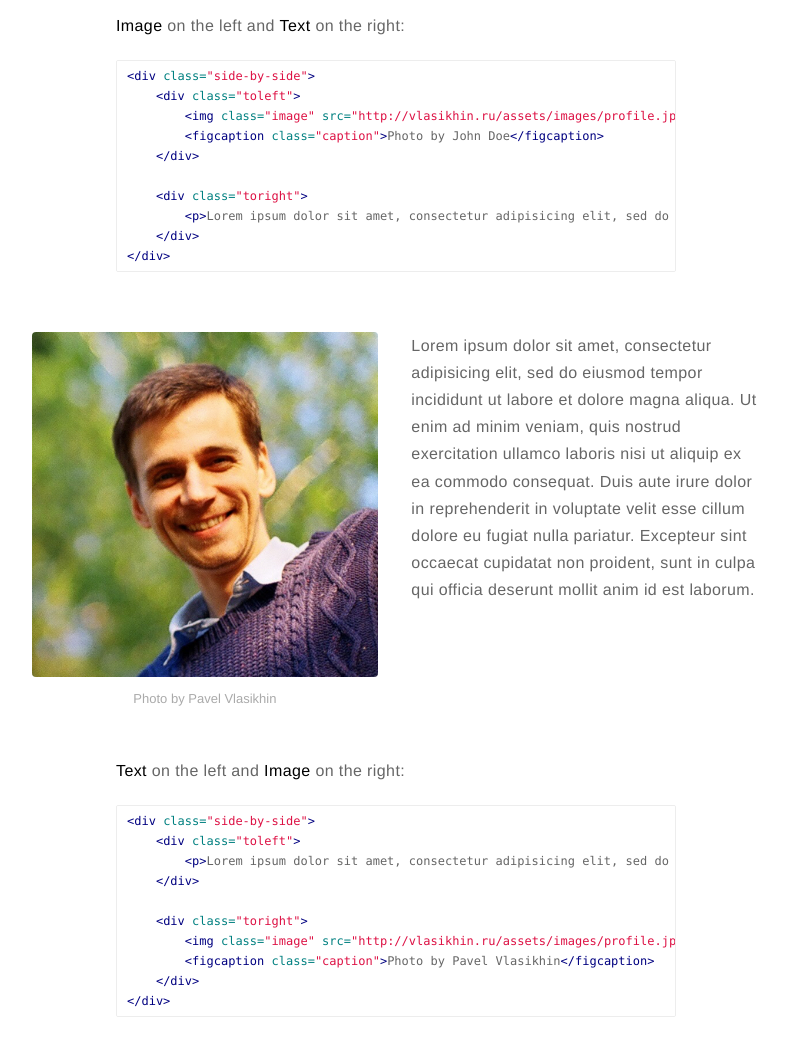
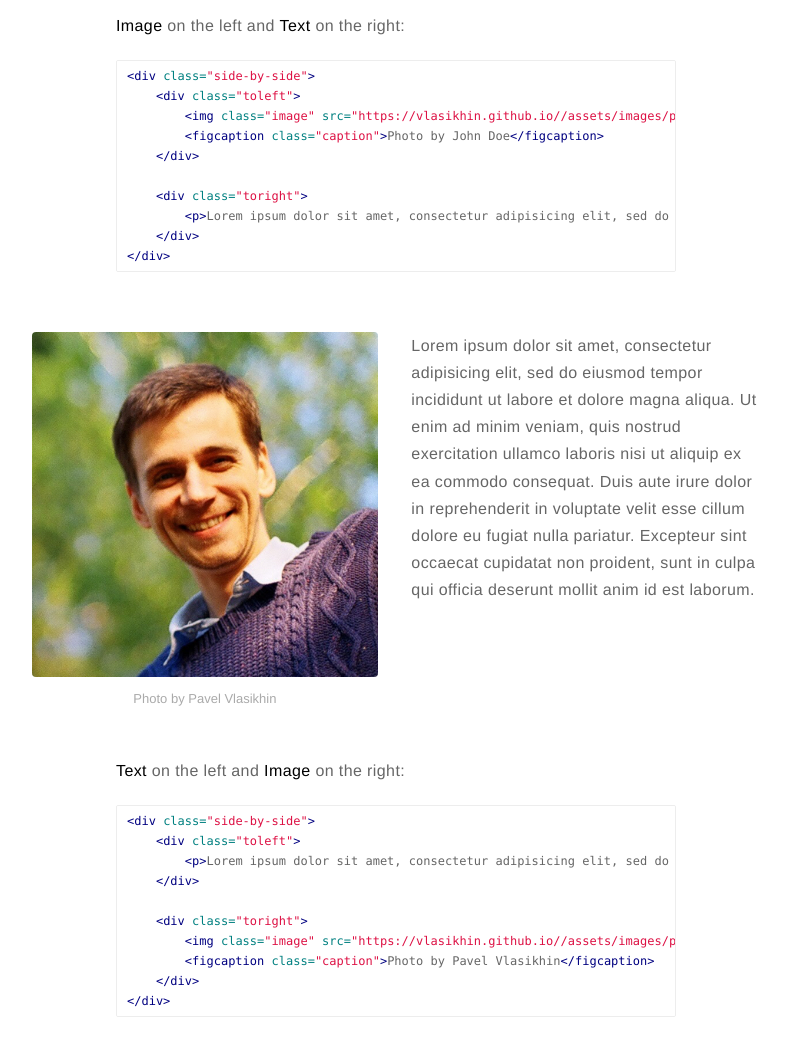
Before and after one commit to vlasikhin/vlasikhin.github.io, a Jekyll site: the page built from _posts/2017-04-14-blog-markdown-extra-components.markdown, in a window 1280 px wide and 1400 px high, scrolled down 1068 px. Shown: the part 151-1188 px from the top of the window, without its empty margins (244-1032 px from the left). Built offline with Jekyll 4.4.1, drawn with Linux system fonts in a browser that asks for light colours; some of the changed lines change nothing that is shown.

Commit message:
change config

```diff
--- a/_config.yml
+++ b/_config.yml
@@ -16,7 +16,7 @@ picture: assets/images/profile.jpg
 #resume-external: true
 #resume-url: https://google.com/?q=my+resume
 
-url: http://vlasikhin.ru
+url: https://vlasikhin.github.io/
 # your url: http://USERNAME.github.io
 
 permalink: /:title/
```
Also changed, not shown: README.md.
